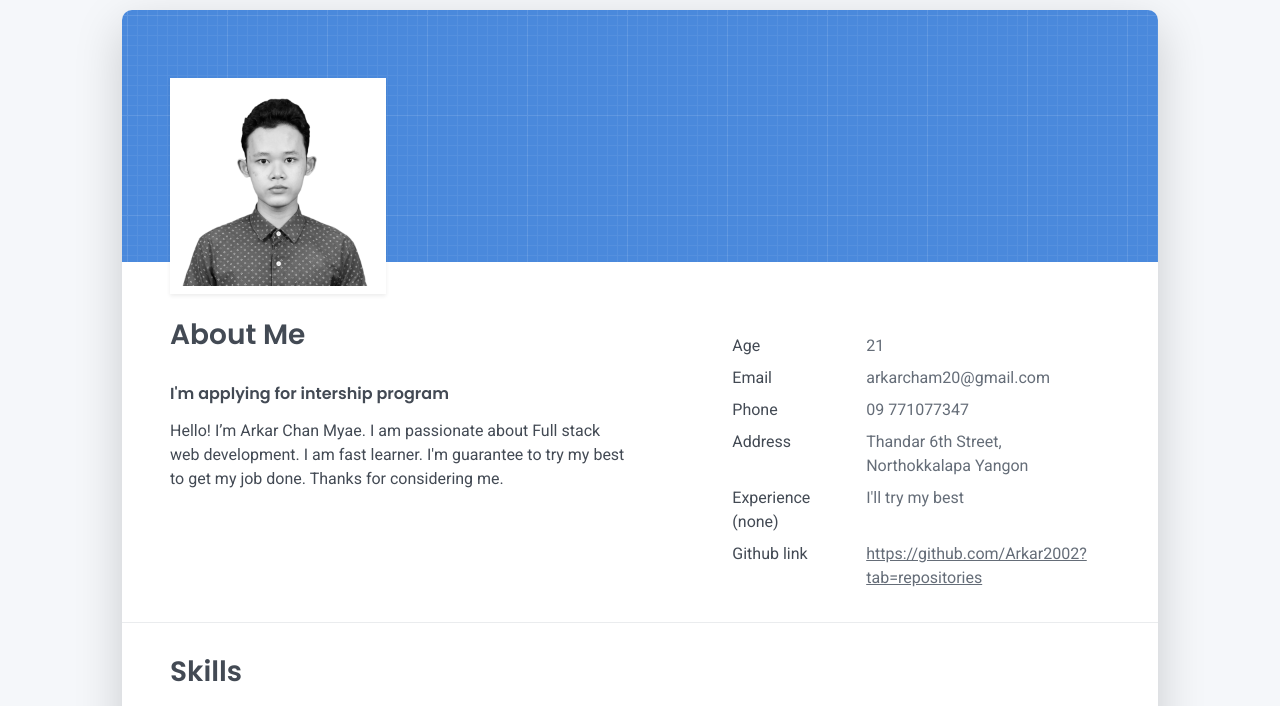
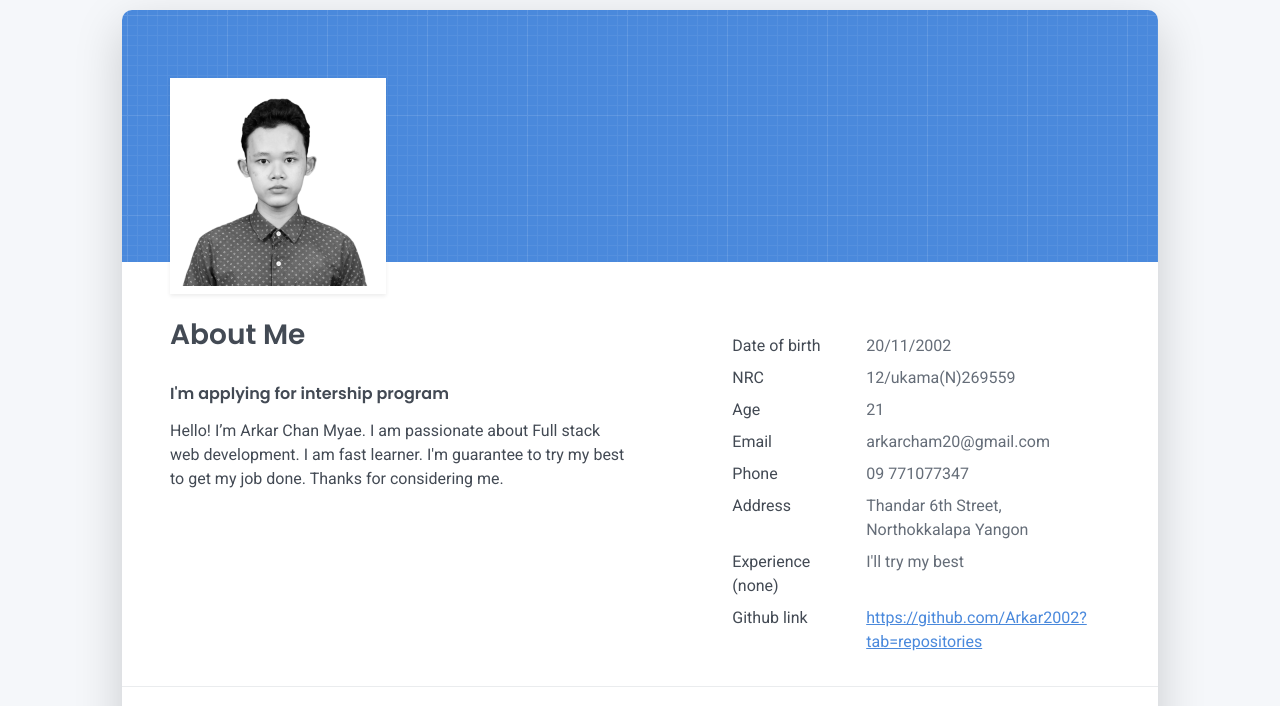
Before and after one commit to Arkar2002/Resume, a plain HTML site: page index.html in a window 1280 px wide. Shown: the part 94-800 px from the top of the page. Drawn offline with Linux system fonts and the light colour scheme.

Commit message:
Resume v1 19/12/2023

```diff
--- a/index.html
+++ b/index.html
@@ -112,6 +112,18 @@
               <div class="col-md-5 offset-md-1">
                 <div class="row mt-2">
                   <div class="col-sm-4">
+                    <div class="pb-1">Date of birth</div>
+                  </div>
+                  <div class="col-sm-8">
+                    <div class="pb-1 text-secondary">20/11/2002</div>
+                  </div>
+                  <div class="col-sm-4">
+                    <div class="pb-1">NRC</div>
+                  </div>
+                  <div class="col-sm-8">
+                    <div class="pb-1 text-secondary">12/ukama(N)269559</div>
+                  </div>
+                  <div class="col-sm-4">
                     <div class="pb-1">Age</div>
                   </div>
                   <div class="col-sm-8">
@@ -143,12 +155,13 @@
                   <div class="col-sm-8">
                     <div class="pb-1 text-secondary">I'll try my best</div>
                   </div>
+
                   <div class="col-sm-4">
                     <div class="pb-1">Github link</div>
                   </div>
                   <div class="col-sm-8">
                     <a
-                      class="pb-1 text-secondary"
+                      class="pb-1"
                       href="https://github.com/Arkar2002?tab=repositories"
                       >https://github.com/Arkar2002?tab=repositories</a
                     >
@@ -199,7 +212,5 @@
       </div>
     </div>
     <script src="scripts/bootstrap.bundle.min.js?ver=1.2.0"></script>
-    <!-- <script src="scripts/aos.js?ver=1.2.0"></script>
-    <script src="scripts/main.js?ver=1.2.0"></script> -->
   </body>
 </html>
```
